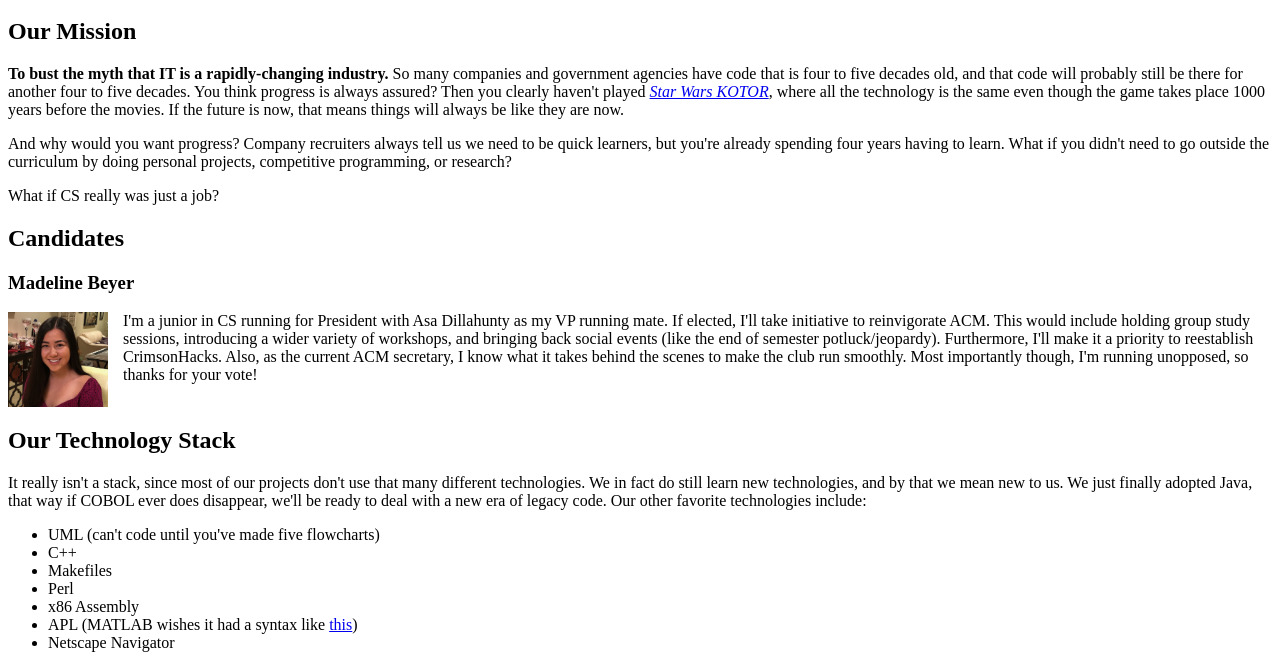
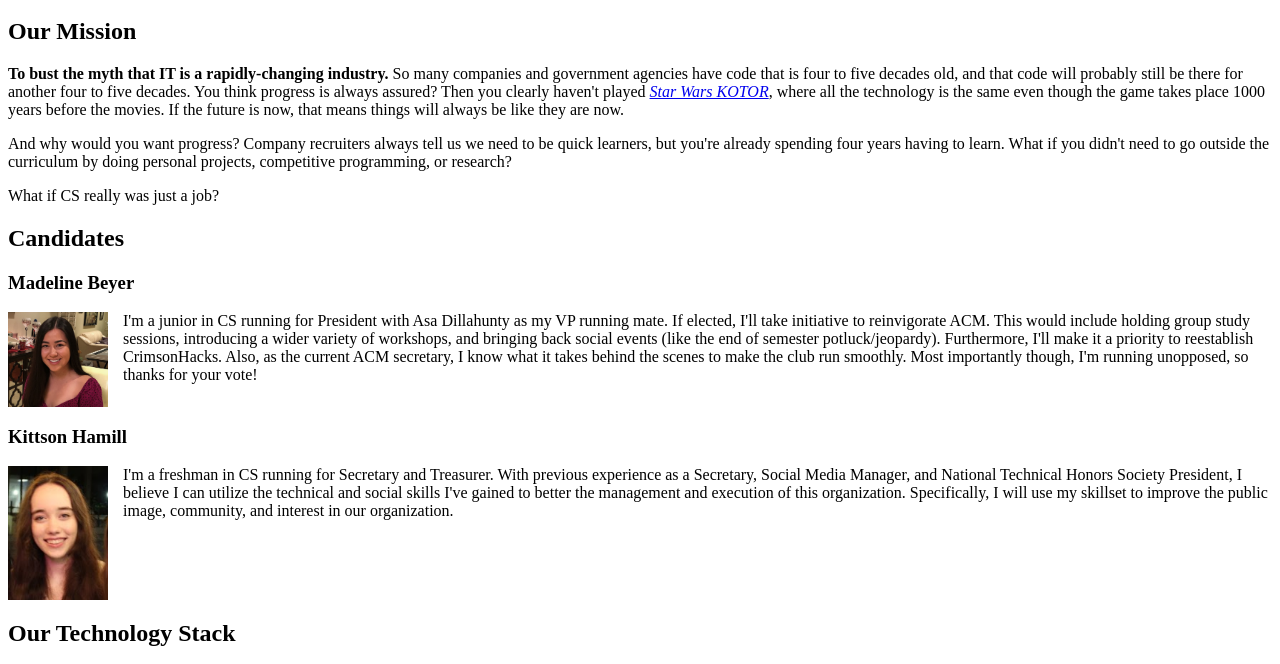
Before and after one commit to 0party/0party.github.io, a plain HTML site: page index.html in a window 1280 px wide. Shown: the part 100-764 px from the top of the page. Drawn offline with Linux system fonts and the light colour scheme.

Commit message:
:heavy_plus_sign: Added Kittson

```diff
--- a/index.html
+++ b/index.html
@@ -35,6 +35,14 @@
     <img src="imgs/MadelineBeyer.jpg" width="100" class="candidate"/>
     <p>
       I'm a junior in CS running for President with Asa Dillahunty as my VP running mate. If elected, I'll take initiative to reinvigorate ACM. This would include holding group study sessions, introducing a wider variety of workshops, and bringing back social events (like the end of semester potluck/jeopardy). Furthermore, I'll make it a priority to reestablish CrimsonHacks. Also, as the current ACM secretary, I know what it takes behind the scenes to make the club run smoothly. Most importantly though, I'm running unopposed, so thanks for your vote!
+      <br style="clear:both"/>
+    </p>
+  </div>
+  <div>
+    <h3>Kittson Hamill</h3>
+    <img src="imgs/KittsonHamill.PNG" width="100" class="candidate"/>
+    <p>
+      I'm a freshman in CS running for Secretary and Treasurer. With previous experience as a Secretary, Social Media Manager, and National Technical Honors Society President, I believe I can utilize the technical and social skills I've gained to better the management and execution of this organization. Specifically, I will use my skillset to improve the public image, community, and interest in our organization.
       <br style="clear:both"/>
     </p>
   </div>
```
Also changed, not shown: imgs/KittsonHamill.PNG (added).
